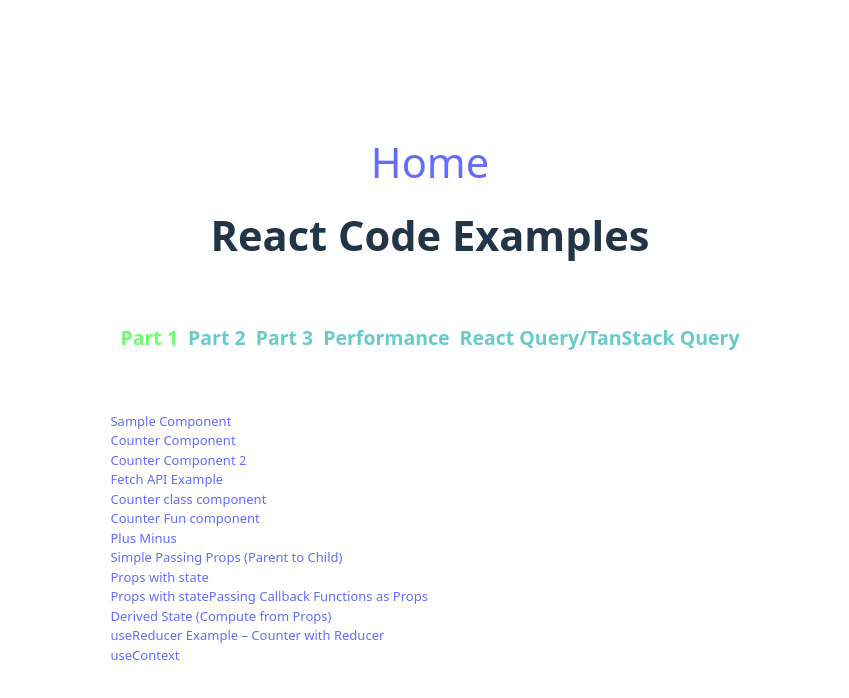
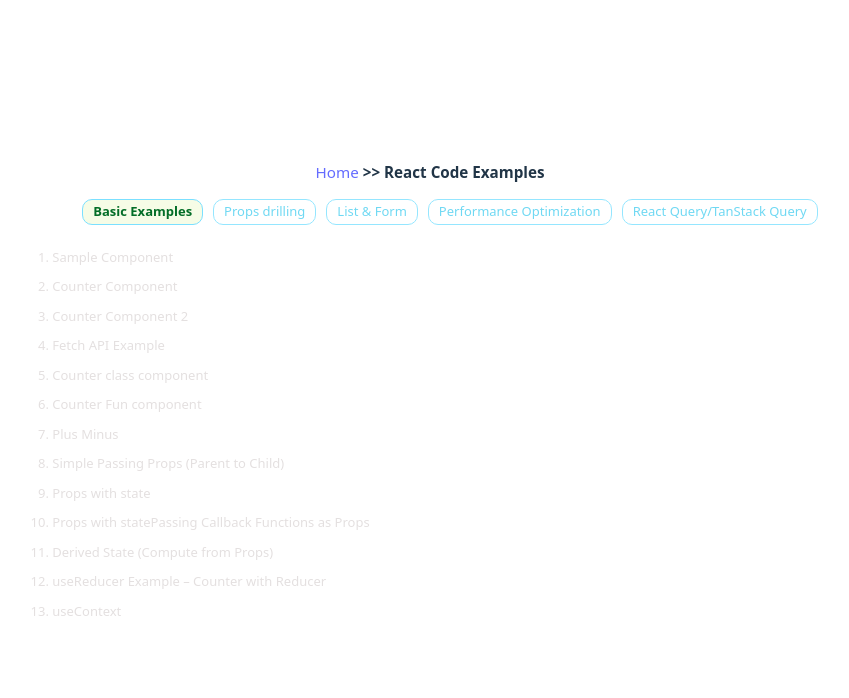
Before and after one commit to SreeAnir/RoadM, a React (Vite) app: page / in a window 1280 px wide. Shown: the top 698 px of the page, without its empty margins (210-1059 px from the left). Built offline with nearby package versions, Linux system fonts and the light colour scheme.

Commit message:
css modified

```diff
--- a/src/App.css
+++ b/src/App.css
@@ -3,8 +3,8 @@
   margin: 0 auto;
   padding: 2rem;
   text-align: center;
+  font-size: 13px ;
 }
-
 .logo {
   height: 6em;
   padding: 1.5em;
@@ -17,24 +17,43 @@
 .logo.react:hover {
   filter: drop-shadow(0 0 2em #61dafbaa);
 }
+.listitems-tab > ul  {
+  padding: "20px";
+  display : "flex";
+  gap: "10px" ;
+}
+.listitems-tab >  li {
+  border: 1px solid rgb(123, 224, 255);
+  padding: 2px 10px;
+  border-radius: 10px;
+  list-style: none;
+}
 .tbactive {
-  color: rgb(108, 253, 108);
+  color: rgb(3, 109, 39);
   cursor: pointer;
   font-weight: bold;
+  background-color: rgb(246, 252, 230);
 }
 
 .tbinactive {
-  color: rgb(5, 168, 168);
+  color: rgb(76, 207, 240);
   cursor: pointer;
-  opacity: 0.6;
+  opacity: 0.8;
+  font-weight: normal;
 }
 
 .listitems{
   padding: 10px;
 }
 .listitems li{
-  list-style: none;
+  list-style: decimal;
   text-align: left;
+  color: #e4e0e0;
+  padding-bottom: 10px;
+}
+.listitems li a{
+  color: #e4e0e0;
+  font-weight: normal;
 }
 @keyframes logo-spin {
   from {
--- a/src/App.jsx
+++ b/src/App.jsx
@@ -20,10 +20,10 @@
   const [activePart, setActivePart] = useState("part1");
 
   const tabs = [
-    { key: "part1", label: "Part 1", data: examples, path: "example", component: ExamplePage },
-    { key: "part2", label: "Part 2", data: examplestwo, path: "examplestwo", component: ExamplePageTwo },
-    { key: "part3", label: "Part 3", data: examplesthree, path: "examplesthree", component: ExamplePageThree },
-    { key: "performance", label: "Performance", data: experformance, path: "experformance", component: ExPagePerformance },
+    { key: "part1", label: "Basic Examples", data: examples, path: "example", component: ExamplePage },
+    { key: "part2", label: "Props drilling", data: examplestwo, path: "examplestwo", component: ExamplePageTwo },
+    { key: "part3", label: "List & Form", data: examplesthree, path: "examplesthree", component: ExamplePageThree },
+    { key: "performance", label: "Performance Optimization", data: experformance, path: "experformance", component: ExPagePerformance },
     { key: "react-query", label: "React Query/TanStack Query", data: reactquerdata, path: "experformance", component: ReactQueryPerformance }
   ];
 
@@ -33,20 +33,21 @@
     <AppProvider>
       <Router>
         <div style={{ padding: "20px", fontSize: "13px", fontWeight: "light" }}>
-          <h1><a href="/">Home</a></h1>
-          <h1>React Code Examples</h1>
+          <h3><a href="/">Home</a> {'>>'} <></><label>React Code Examples</label></h3>
 
           {/* Tab Menu */}
-          <div style={{ padding: "20px", display: "flex", gap: "10px" }}>
+          <div  className="tablist">
+          <ul style={{   display: "flex", gap: "10px" }} className="listitems-tab">
             {tabs.map(tab => (
-              <h2
+              <li
                 key={tab.key}
                 className={activePart === tab.key ? "tbactive" : "tbinactive"}
                 onClick={() => setActivePart(tab.key)}
               >
                 {tab.label}
-              </h2>
+              </li>
             ))}
+            </ul>
           </div>
 
           {/* Active Example List */}
```
